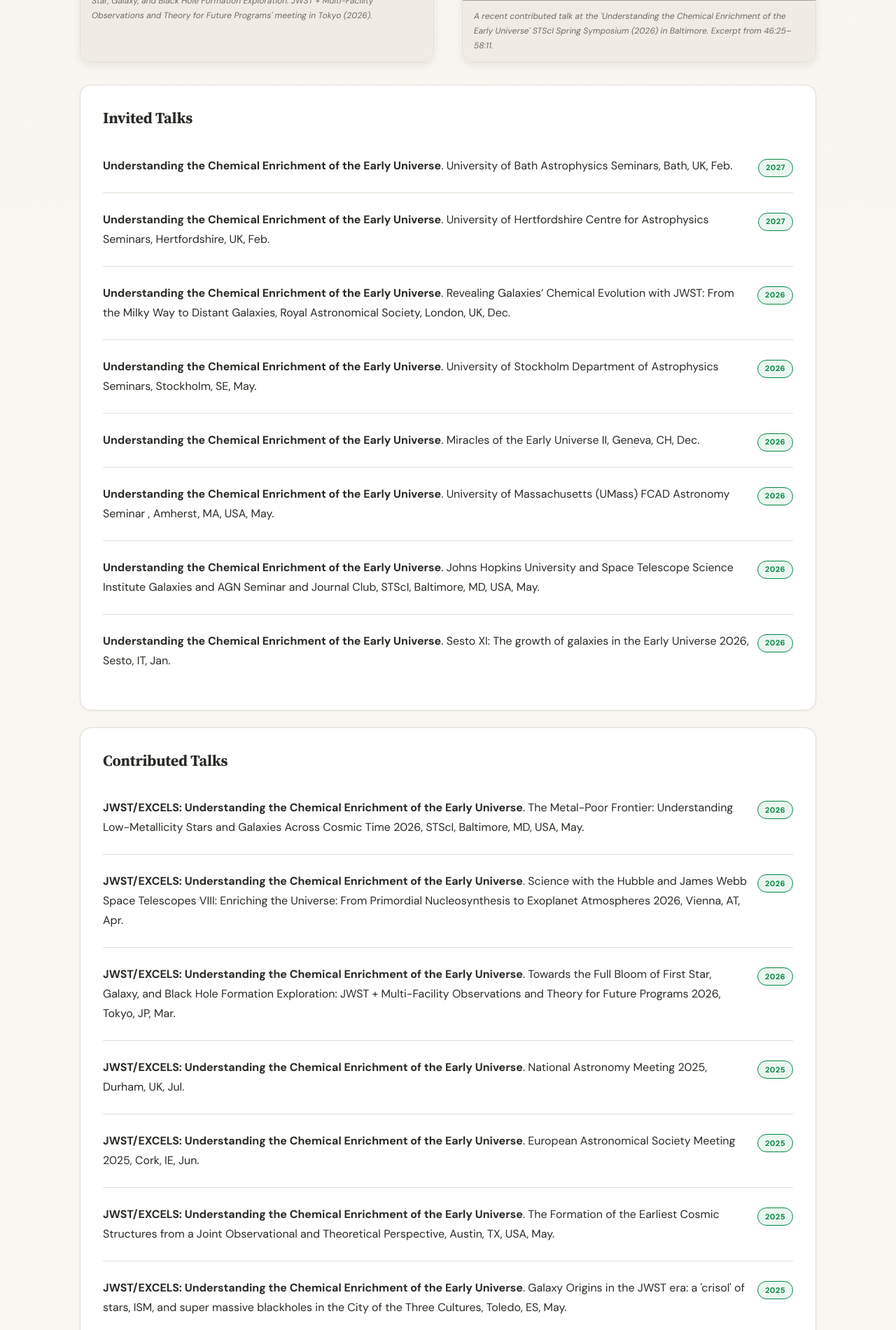
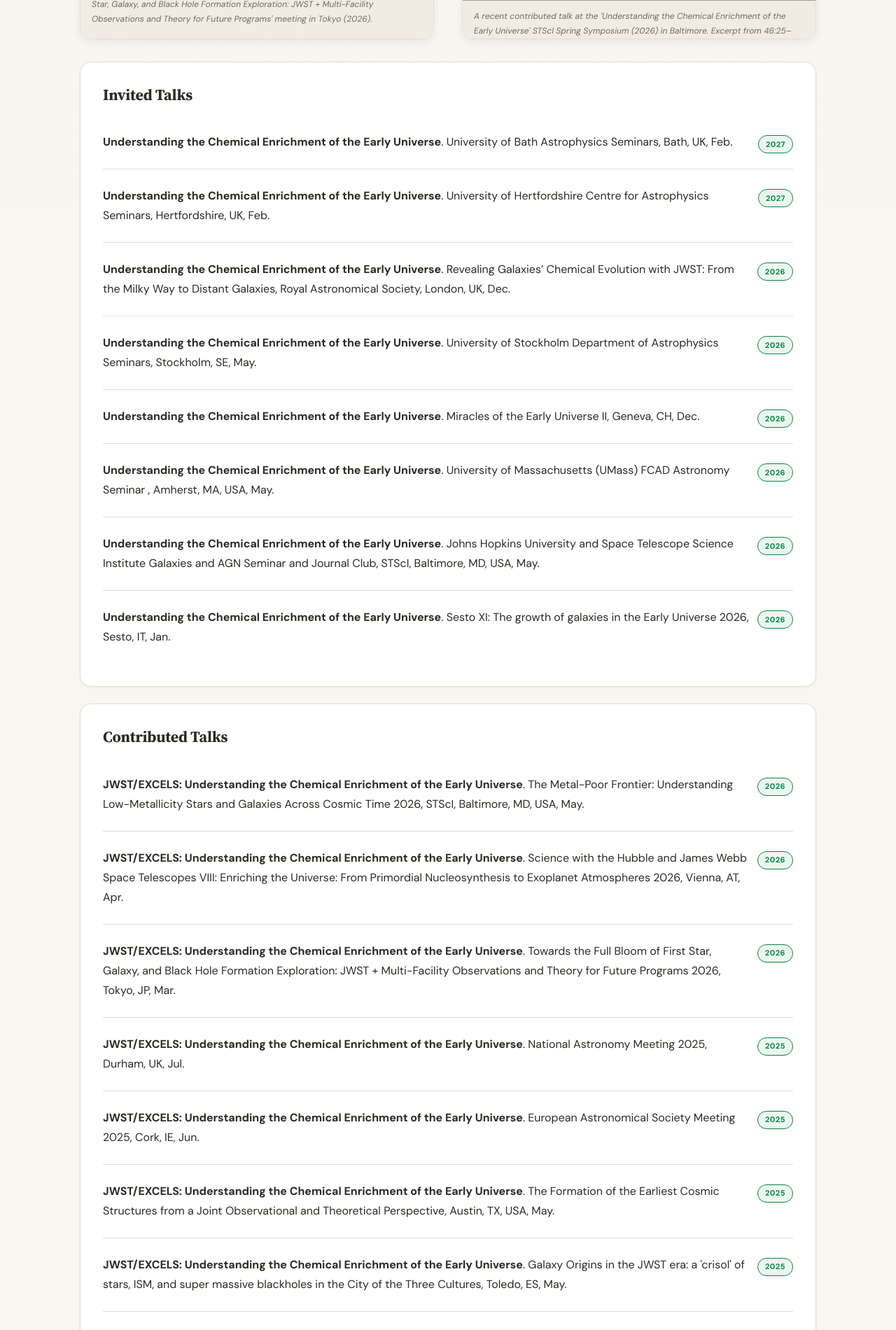
Before and after one commit to tmstanton/tmstanton.github.io, a Jekyll site: the page built from _pages/talks.md, in a window 1280 px wide. Shown: the part 605-2505 px from the top of the page at 70% size. Built offline with Jekyll 4.4.1, drawn with Linux system fonts in a browser that asks for light colours.

Commit message:
fixing sizing of boxes

```diff
--- a/_sass/layouts/_home.scss
+++ b/_sass/layouts/_home.scss
@@ -106,6 +106,7 @@
     box-sizing: border-box;
     display: flex;
     flex-direction: column;
+    height: 340px;
 
     img {
       width: 100% !important;
@@ -116,7 +117,10 @@
     }
 
     .banner-caption {
-      flex-grow: 1;
+      flex: 1;
+      display: flex;
+      align-items: center;
+      box-sizing: border-box;
     }
   }
 
```
